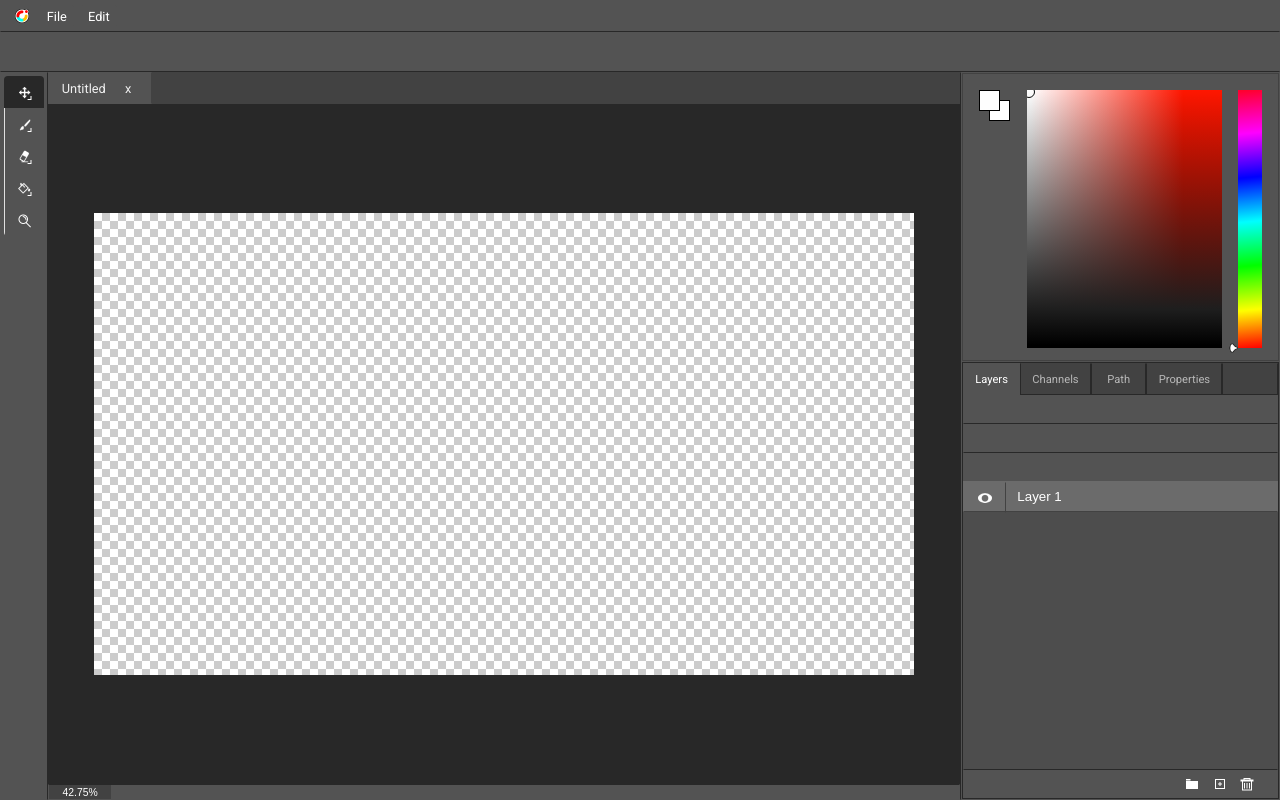
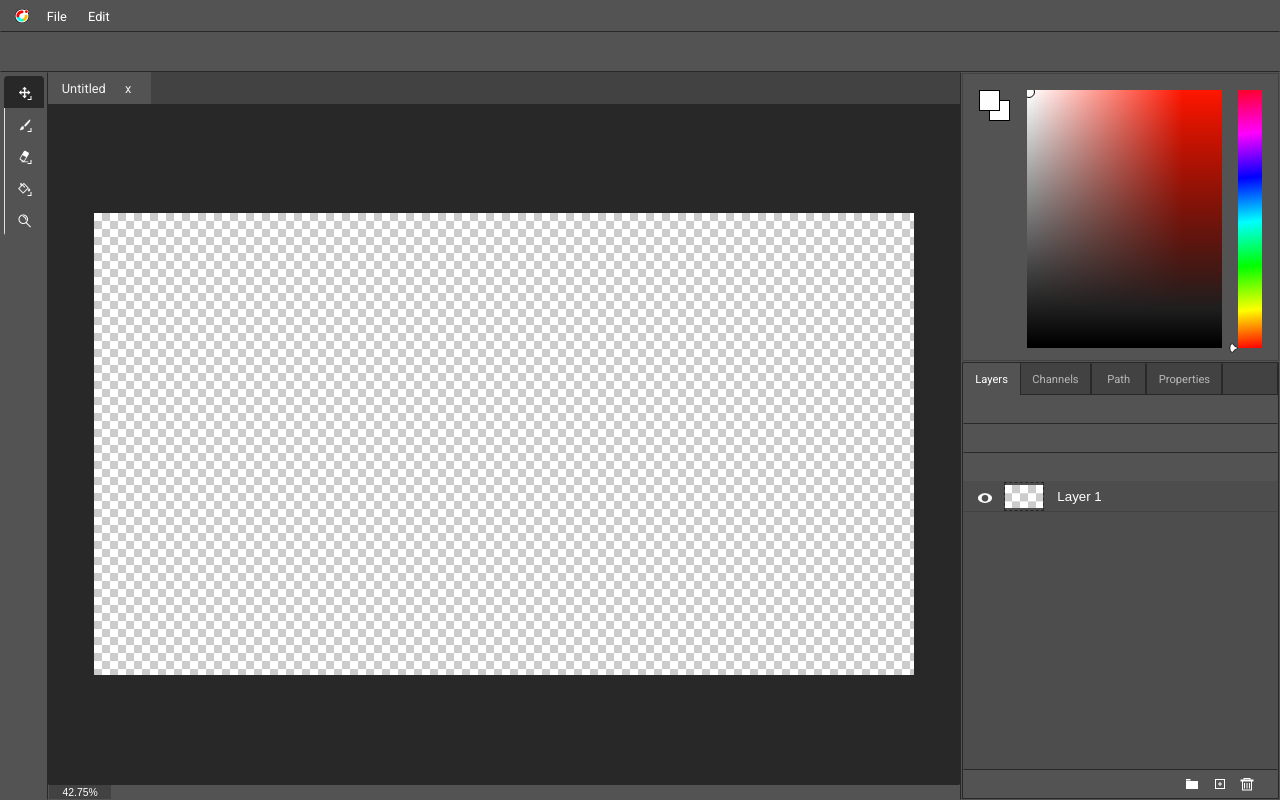
Before and after one commit to IamKingWaiMark/ArtPodOnline, an Angular app: page / in a window 1280 px wide. Both pictures are taken after a click on the button "Create". Built offline with nearby package versions, Linux system fonts and the light colour scheme.

Commit message:
LAYERS SNAPSHOTS

```diff
--- a/src/app/pages/pod/pod.component.html
+++ b/src/app/pages/pod/pod.component.html
@@ -3,6 +3,7 @@
         <app-pod-app-tools
             [GLOBAL_EVENTS]="GLOBAL_EVENTS"
             (FILE_ACTIONS)="onFileActionReceived($event)"
+            (EDIT_ACTIONS)="onEditActionReceived($event)"
         ></app-pod-app-tools>
     </div>
     <div id="pod-tools">
--- a/src/app/pages/pod/pod.component.ts
+++ b/src/app/pages/pod/pod.component.ts
@@ -5,7 +5,7 @@ import { FeatureInfo } from 'src/app/tools/classes/feature-info';
 import { GlobalEvents, HotKey } from 'src/app/tools/classes/global-events';
 import { PodDocument } from 'src/app/tools/classes/pod-document';
 import { PodFeature } from 'src/app/tools/enums/pod-feature';
-import { PodFileAction } from 'src/app/tools/pod-app-tools/pod-app-tools.component';
+import { PodEditAction, PodFileAction } from 'src/app/tools/pod-app-tools/pod-app-tools.component';
 import { NewPodWindowAction, NewPodWindowActionData } from 'src/app/windows/new-pod-window/new-pod-window.component';
 
 @Component({
@@ -147,6 +147,17 @@ export class PodComponent implements OnInit {
         break;
     }
   }
+
+  onEditActionReceived(editAction: PodEditAction) {
+    switch (editAction) {
+      case PodEditAction.UNDO:
+        this.GLOBAL_EVENTS.GLOBAL_HOT_KEY_EVENT.emit(HotKey.UNDO);
+        break;
+      case PodEditAction.REDO:
+        this.GLOBAL_EVENTS.GLOBAL_HOT_KEY_EVENT.emit(HotKey.REDO);
+        break;
+    }
+  }
   /*
     POD TOOL END
   */
--- a/src/app/tools/classes/app-action.ts
+++ b/src/app/tools/classes/app-action.ts
@@ -14,8 +14,10 @@ export class AppAction {
         switch(this.type) {
             case AppActionType.DRAW:
             let drawActionData = <DrawActionData>this.data;
-            let actionIndexInLayer = drawActionData.layer.actions.indexOf(drawActionData.action);
-            drawActionData.layer.actions.splice(actionIndexInLayer, 1);
+            let layer = drawActionData.layer;
+            let actionIndexInLayer = layer.actions.indexOf(drawActionData.action);
+            layer.actions.splice(actionIndexInLayer, 1);
+            layer.podDocComp.activeLayerSubscription.next(layer);
             break;
         }
     }
@@ -24,7 +26,9 @@ export class AppAction {
         switch(this.type) {
             case AppActionType.DRAW:
             let drawActionData = <DrawActionData>this.data;
-            drawActionData.layer.actions.push(drawActionData.action);
+            let layer = drawActionData.layer;
+            layer.actions.push(drawActionData.action);
+            layer.podDocComp.activeLayerSubscription.next(layer);
             break;
         }
     }
--- a/src/app/tools/classes/pod-document.ts
+++ b/src/app/tools/classes/pod-document.ts
@@ -118,6 +118,10 @@ export class PodDocument {
         if(this.undoActions.length > this.MAX_UNDOS) this.undoActions.splice(0, 1);
     }
 
+    getActiveLayerIndex(){
+        return this.getLayers().indexOf(this.activeLayer);
+    }
+
 }
 
 
@@ -130,6 +134,7 @@ export class Layer {
     visible = true;
     actions: LayerAction [] = [];
     podDocComp: PodDocumentComponent;
+    snapshotImageSrc: string;
     constructor(name: string) {
         this.name = name;
     }
@@ -171,6 +176,10 @@ export class Layer {
     getCurrentAction(){
         if(this.actions.length > 0) return this.actions[this.actions.length - 1];
         else return null;
+    }
+
+    setDataUrl(drawCanvas: HTMLCanvasElement){
+        this.snapshotImageSrc = drawCanvas.toDataURL();
     }
 }
 
@@ -256,6 +265,8 @@ export class BrushAction extends LayerAction {
 
             utensil.stroke();
         }
+
+
     }
 
     onDrawAction(canvas: HTMLCanvasElement, mousePos: Vector2D, activeDocument: PodDocument){
--- a/src/app/tools/layers-window-layers-tab/layers-window-layers-tab.component.css
+++ b/src/app/tools/layers-window-layers-tab/layers-window-layers-tab.component.css
@@ -69,7 +69,7 @@
 
 .layer {
     display: grid;
-    grid-template-columns: 2.5em 1fr;
+    grid-template-columns: 2.5em 2.5em 1fr;
     border-color: transparent transparent var(--primary-color-accent) transparent;
     border-style: solid;
     border-width: 1px;
@@ -105,3 +105,32 @@
 .active-layer {
     background-color: var(--primary-color-light-1);
 }
+
+
+.layer-snapshot-container {
+    display: flex;
+    justify-content: center;
+    align-items: center;
+    padding: .1em;
+    overflow: hidden;
+    border: 1px dashed var(--primary-color-dark);
+}
+
+.active-layer-snapshot {
+    border: 1px dashed white;
+}
+.layer-snapshot {
+    width: auto;
+    height: auto;
+    max-width: 2.5em;
+    max-height: 2em;
+    background-image: url("../../../assets/transparent_bg.jpg");
+    background-repeat: repeat;
+
+}
+
+.layer-name-container {
+    display: flex;
+    justify-content: center;
+    align-items: center;
+}
--- a/src/app/tools/layers-window-layers-tab/layers-window-layers-tab.component.html
+++ b/src/app/tools/layers-window-layers-tab/layers-window-layers-tab.component.html
@@ -10,12 +10,17 @@
             <div
                 [ngClass]="{'layer': true, 'active-layer': isActiveLayer(layer)}"
                 *ngFor="let layer of activePodDocument?.getLayers(); index as i;">
+
                 <div class="layer-icon-container" (click)="layer?.toggleVisibility()">
                     <img [src]="layer?.getVisibilityIconSrc()" width="16" height="16">
                 </div>
-                <div (click)="onLayerClick(i)">
+                <div [ngClass]="{'layer-snapshot-container': true, 'active-layer-snapshot': isActiveLayer(layer)}" >
+                    <img class="layer-snapshot" [src]="layer?.snapshotImageSrc">
+                </div>
+                <div class="layer-name-container" (click)="onLayerClick(i)">
                     <input [value]="layer.name"/>
                 </div>
+
             </div>
         </div>
     </div>
--- a/src/app/tools/layers-window-layers-tab/layers-window-layers-tab.component.ts
+++ b/src/app/tools/layers-window-layers-tab/layers-window-layers-tab.component.ts
@@ -18,7 +18,16 @@ export class LayersWindowLayersTabComponent implements OnInit {
   ngOnInit(): void {
     if(isPlatformBrowser(this.platform)) {
       this.subscribeToActibePodDocument();
+      this.subscribeToActiveLayer();
     }
+  }
+
+  subscribeToActiveLayer(){
+    this.activeLayerSubscription.subscribe(
+      activeLayer => {
+        this.activeLayerIndex = this.activePodDocument?.getActiveLayerIndex();
+      }
+    );
   }
 
   subscribeToActibePodDocument(){
--- a/src/app/tools/pod-document/pod-document.component.ts
+++ b/src/app/tools/pod-document/pod-document.component.ts
@@ -528,8 +528,8 @@ export class RenderActions {
         for (let action of currentLayer.actions) {
           action.render(this.getDrawCanvas(), this.podDocComp.activePodDocument);
         }
+        currentLayer.setDataUrl(this.getDrawCanvas());
         bottomLayer = false;
-
       } else if (bottomLayer) { // Draw on Bottom Layer
         for (let action of currentLayer.actions) {
           action.render(this.getBottomCanvas(), this.podDocComp.activePodDocument);
@@ -539,6 +539,8 @@ export class RenderActions {
           action.render(this.getTopCanvas(), this.podDocComp.activePodDocument);
         }
       }
+
+
     }
 
 
```
